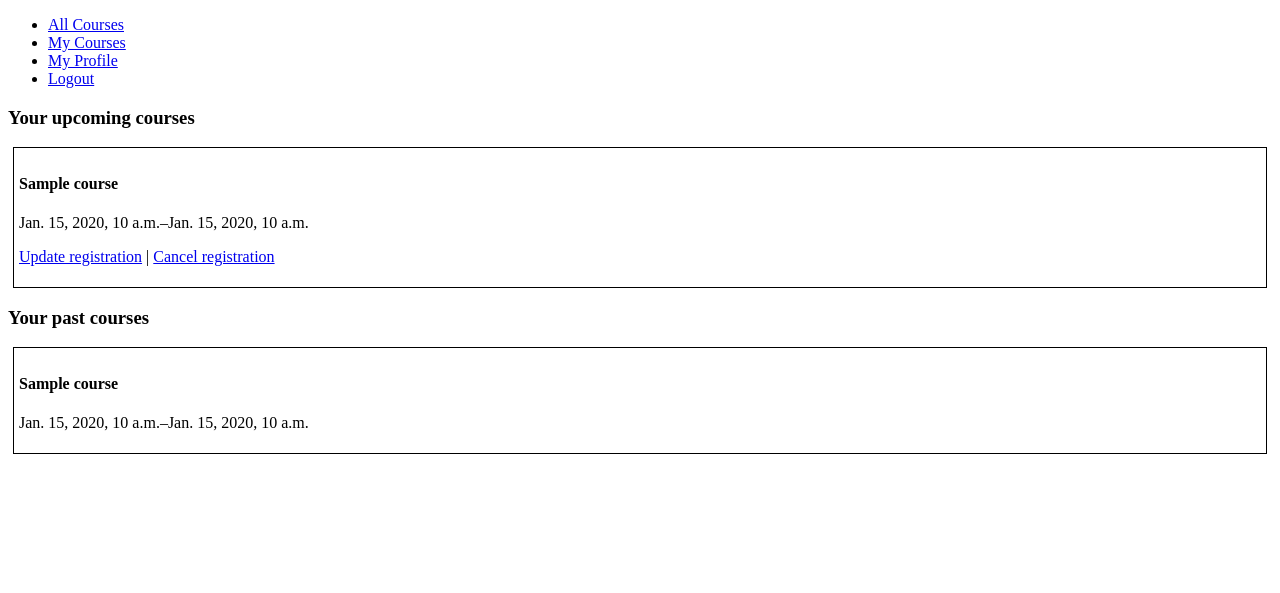
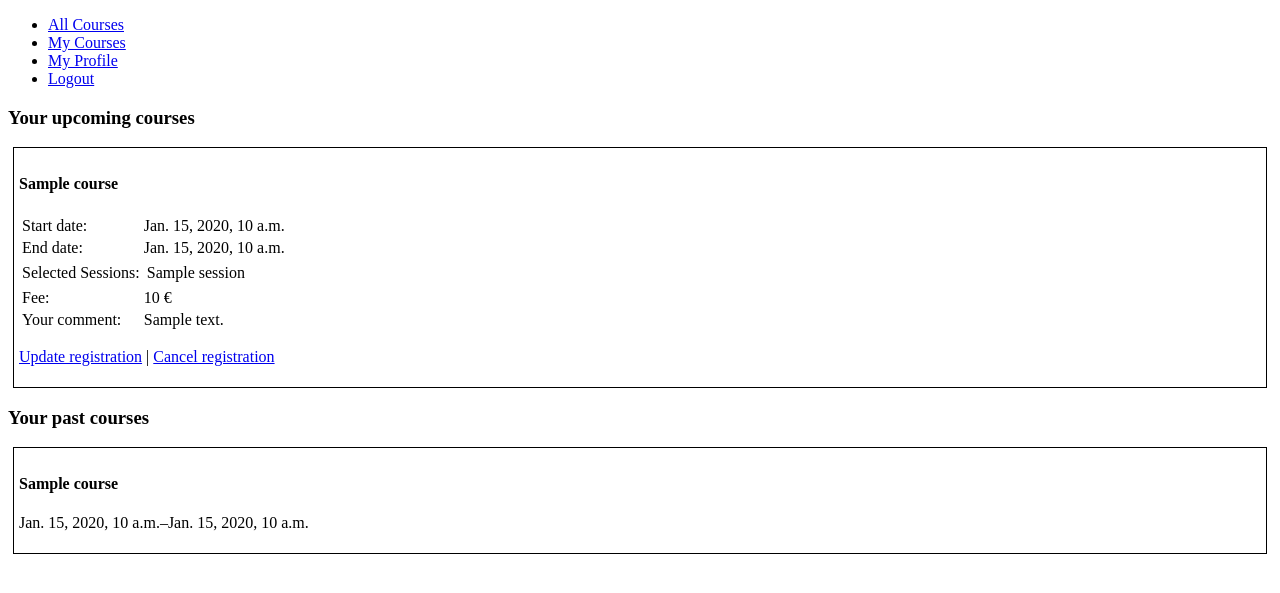
Before and after one commit to nacht-falter/aikido-course-website-django, a Django app: template templates/courseregistration_list.html in a window 1280 px wide. Shown: the top 593 px of the page. Run offline with Django 4.2, Linux system fonts and the light colour scheme; a user stored in the database is signed in; tables that the repository leaves empty hold one stand-in row (values such as "Sample post"); the template is opened without the code that fills it: most values are stand-ins (such as "Sample title", 1, 10 or a date in 2020).

Commit message:
Add more details courseregistration_list template - Display course data with registration - Display exam details with registration

```diff
--- a/templates/courseregistration_list.html
+++ b/templates/courseregistration_list.html
@@ -1,37 +1,83 @@
 {% extends 'base.html' %}
 
 {% block content %}
+
 {% if user.is_authenticated %}
+
 <h3>Your upcoming courses</h3>
+
 {% for registration in upcoming_registrations %}
 <div style="border: 1px solid black; margin: 5px; padding: 5px;">
   <h4>{{ registration.course.title }}</h4>
-  <p>{{ registration.course.start_date }}–{{ registration.course.end_date }}</p>
+  <table>
+    <tr>
+      <td>Start date:</td>
+      <td>{{ registration.course.start_date }}</td>
+    </tr>
+    <tr>
+      <td>End date:</td>
+      <td>{{ registration.course.end_date }}</td>
+    </tr>
+    <tr>
+      <td>Selected Sessions:</td>
+      <td>
+        <table>
+          {% for session in registration.selected_sessions.all %}
+          <tr>
+            <td>
+              {{ session }}
+            </td>
+          </tr>
+          {% endfor %}
+        </table>
+      </td>
+    <tr>
+      <td>Fee:</td>
+      <td>{{ registration.final_fee }} €</td>
+    </tr>
+    {% if registration.comment %}
+    <tr>
+      <td>Your comment:</td>
+      <td>{{ registration.comment }}</td>
+    </tr>
+    {% endif %}
+  </table>
+
   {% if registration.exam %}
-  <p style="color: red">You have applied for an exam.</p>
+  <p style="color: red">You have applied for an exam for {{ registration.get_exam_grade_display }}.</p>
   {% endif %}
+
   <p>
     <a href="{% url 'update_courseregistration' registration.pk %}">Update registration</a> |
     <a href="{% url 'cancel_courseregistration' registration.pk %}">Cancel registration</a>
   </p>
 </div>
+
 {% empty %}
 <p>You are currently not signed up for any courses. You can find a <a href="{% url 'course_list' %}">list of
     available courses here</a></p>
+
 {% endfor %}
+
 <h3>Your past courses</h3>
+
 {% for registration in past_registrations %}
 <div style="border: 1px solid black; margin: 5px; padding: 5px;">
   <h4>{{ registration.course.title }}</h4>
   <p>{{ registration.course.start_date }}–{{ registration.course.end_date }}</p>
+
   {% if registration.exam and registration.exam_passed %}
   <p>You have passed your {{ registration.get_exam_grade_display }} exam on this course.</p>
   {% elif registration.exam and not registration.exam_passed %}
   <p>You did not pass your {{ registration.get_exam_grade_display }} exam on this course.</p>
   {% endif %}
+
 </div>
+
 {% empty %}
 <p>You have not signed up for any courses in the past.</p>
+
 {% endfor %}
+
 {% endif %}
 {% endblock content %}
```
